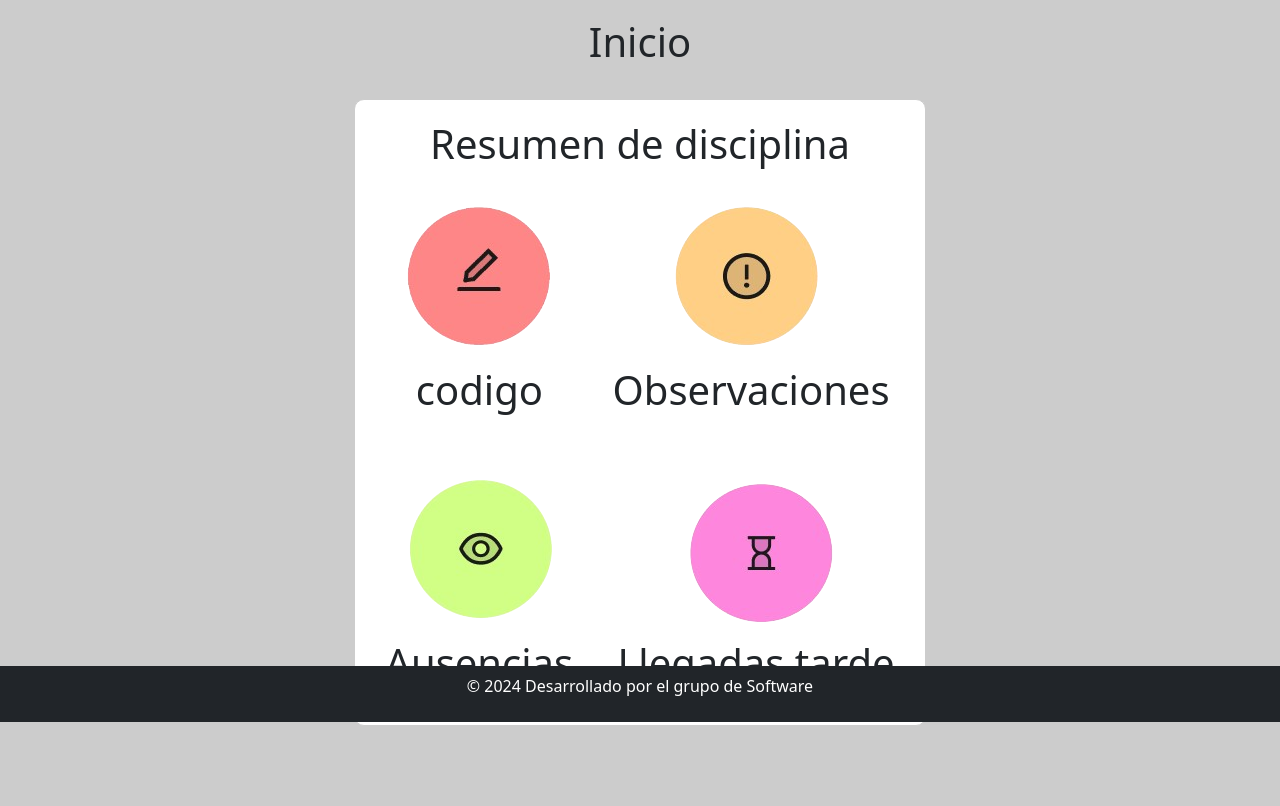
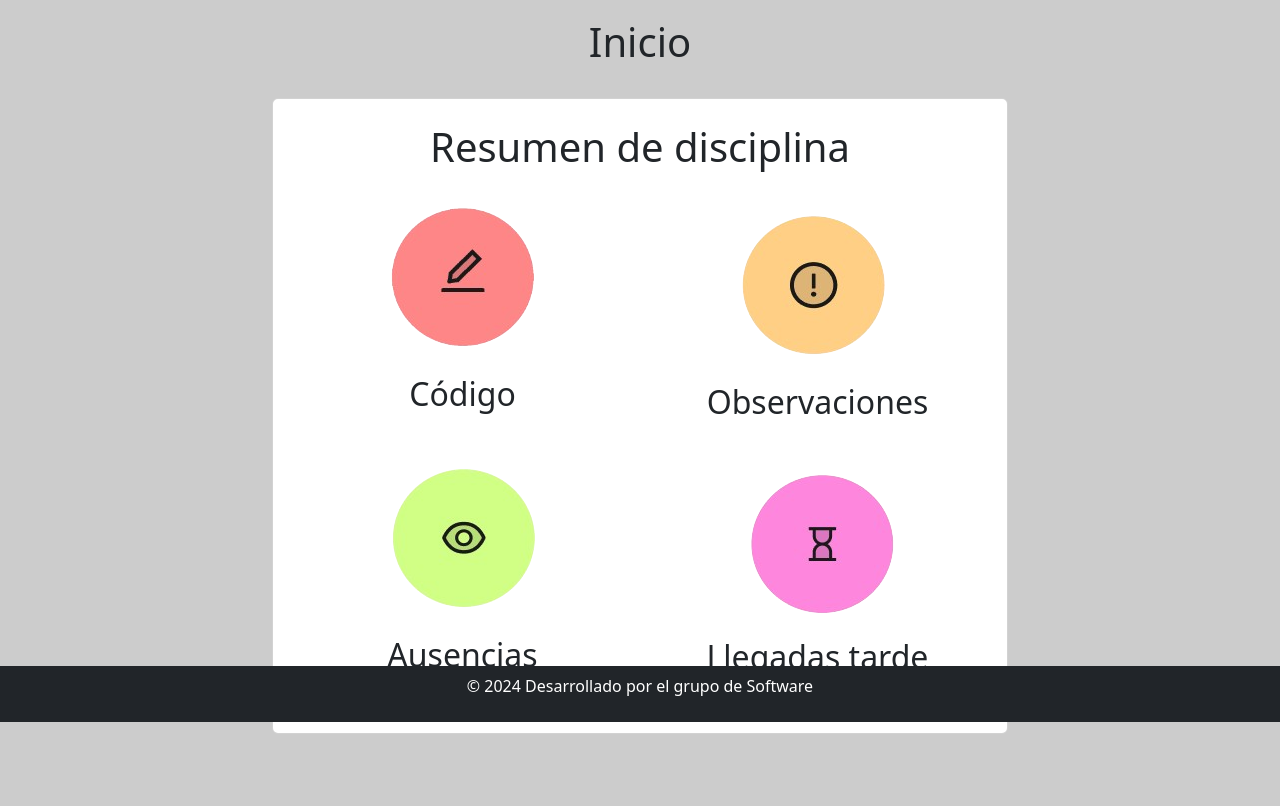
Before and after one commit to alonso134/Expo2024, a PHP site: page /view/public/Inicio.html in a window 1280 px wide. Shown: the part 78-884 px from the top of the page. Before the commit the page ends 803 px from the top, so only its background shows below. Run offline with PHP 8.4, Linux system fonts and the light colour scheme; some libraries are stand-ins or nearby versions.

Commit message:
intentando cambiar el inicio

```diff
--- a/resources/css/style_public.css
+++ b/resources/css/style_public.css
@@ -8,7 +8,7 @@ body {
 
 .bg-body-tertiary {
     --bs-bg-opacity: 1;
-    background-color: #0D1B2A !important;
+    background-color: #284B63 !important;
 }
 
 .navbar {
--- a/view/public/Inicio.html
+++ b/view/public/Inicio.html
@@ -1,5 +1,6 @@
 <!DOCTYPE html>
 <html lang="es">
+
 <head>
     <meta charset="UTF-8">
     <meta name="viewport" content="width=device-width, initial-scale=1.0">
@@ -27,7 +28,8 @@
         <nav class="navbar navbar-expand-lg bg-body-tertiary fixed-top">
             <div class="container-fluid">
                 <h1 style="color: #fff">CECSL</h1>
-                    <button class="navbar-toggler" type="button" data-bs-toggle="collapse" data-bs-target="#navbarNav" aria-controls="navbarNav" aria-expanded="false" aria-label="Toggle navigation">
+                <button class="navbar-toggler" type="button" data-bs-toggle="collapse" data-bs-target="#navbarNav"
+                    aria-controls="navbarNav" aria-expanded="false" aria-label="Toggle navigation">
                     <span class="navbar-toggler-icon"></span>
                 </button>
                 <div class="collapse navbar-collapse justify-content-center" id="navbarNav">
@@ -47,68 +49,64 @@
         </nav>
     </div>
 
-</body>
-
-<br>
-<br>
-<br>
-<br>
-
+    <br><br><br><br>
     <h1 style="text-align: center;"> Inicio</h1>
     <br>
 
 
-<table width="100%" height="100%" style="border-collapse: collapse; margin: 0;">
-
-    <tr>
-        <td style="text-align: center; vertical-align: middle;">
-            <!-- Contenedor del cuadro grande que incluye todos los botones -->
-            <div style="display: inline-block; text-align: center; background-color: white; border: 1px solid #ccc; padding: 20px; border-radius: 10px;">
-                <h1 style="text-align: center;"> Resumen de disciplina</h1>
-                <!-- Primera fila de botones -->
-                <div style="margin-bottom: 20px;"> <!-- Espacio entre filas -->
-                    <!-- Botón 1 -->
-                    <div style="display: inline-block; margin-right: 20px; padding: 10px; border-radius: 5px;">
-                        <a href="codigo negativo.html">
-                            <img src="../../resources/img/icono_(4).png" alt="Botón" style="display: block; margin: auto;">
+    <div class="container">
+        <div class="row justify-content-center">
+            <div class="col-md-8">
+                <div class="card p-4">
+                    <h1 class="text-center mb-4">Resumen de disciplina</h1>
+                    <div class="row">
+                        <div class="col-md-6 mb-4">
+                            <div class="text-center">
+                                <a href="../../view/public/codigo negativo.html">
+                                    <img src="../../resources/img/icono_(4).png" alt="Código" class="img-fluid">
                                 </a>
-                        <h1>codigo</h1>
-                    </div>
-                    <!-- Botón 2 -->
-                    <div style="display: inline-block; padding: 10px; border-radius: 5px;">
-                        <a href="observaciones.html">
-                            <img src="../../resources/img/icono_(3).png" alt="Botón" style="display: block; margin: auto;">
-                        </a>
-                        <h1>Observaciones</h1>
+                                <h2 class="mt-2">Código</h2>
                             </div>
                         </div>
-                <!-- Segunda fila de botones -->
-                <div>
-                    <!-- Botón 3 -->
-                    <div style="display: inline-block; margin-right: 20px; padding: 10px; border-radius: 5px;">
-                        <a href="Ausencias.html">
-                            <img src="../../resources/img/icono_(2).png" alt="Botón" style="display: block; margin: auto;">
+                        <div class="col-md-6 mb-4">
+                            <div class="text-center">
+                                <a href="observaciones.html">
+                                    <img src="../../resources/img/icono_(3).png" alt="Observaciones" class="img-fluid">
                                 </a>
-                        <h1>Ausencias</h1>
-                    </div>
-                    <!-- Botón 4 -->
-                    <div style="display: inline-block; padding: 10px; border-radius: 5px;">
-                        <a href="llegadas tarde.html">
-                            <img src="../../resources/img/icono_(1).png" alt="Botón" style="display: block; margin: auto;">
-                        </a>
-                        <h1>Llegadas tarde</h1>
+                                <h2 class="mt-2">Observaciones</h2>
                             </div>
                         </div>
                     </div>
-        </td>
-    </tr>
-</table>
+                    <div class="row">
+                        <div class="col-md-6 mb-4">
+                            <div class="text-center">
+                                <a href="Ausencias.html">
+                                    <img src="../../resources/img/icono_(2).png" alt="Ausencias" class="img-fluid">
+                                </a>
+                                <h2 class="mt-2">Ausencias</h2>
+                            </div>
+                        </div>
+                        <div class="col-md-6 mb-4">
+                            <div class="text-center">
+                                <a href="llegadas_tarde.html">
+                                    <img src="../../resources/img/icono_(1).png" alt="Llegadas tarde" class="img-fluid">
+                                </a>
+                                <h2 class="mt-2">Llegadas tarde</h2>
+                            </div>
+                        </div>
+                    </div>
+                </div>
+            </div>
+        </div>
+    </div>
+
     <br><br><br>
     <footer class="bg-dark text-white py-2 fixed-bottom">
         <div class="container text-center">
             <p>&copy; 2024 Desarrollado por el grupo de Software</p>
         </div>
     </footer>
+    </body>
 
-</body>
+
 </html>
```
Lines whose indentation alone changed are shown as unchanged.
